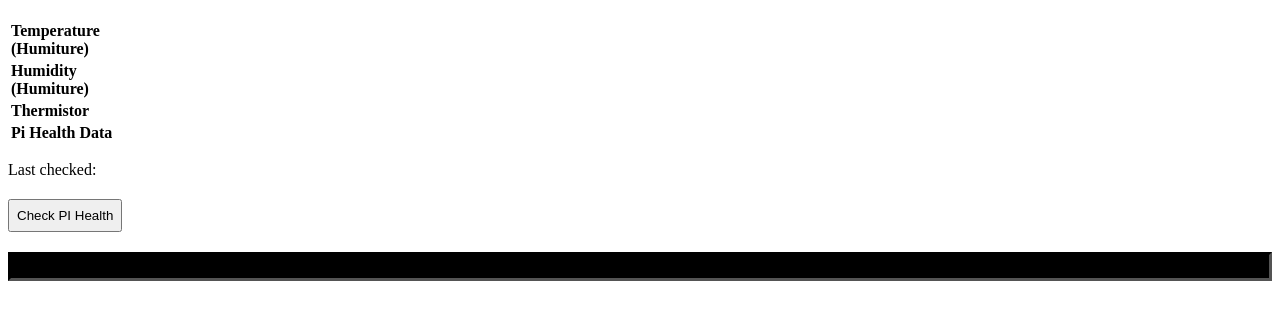
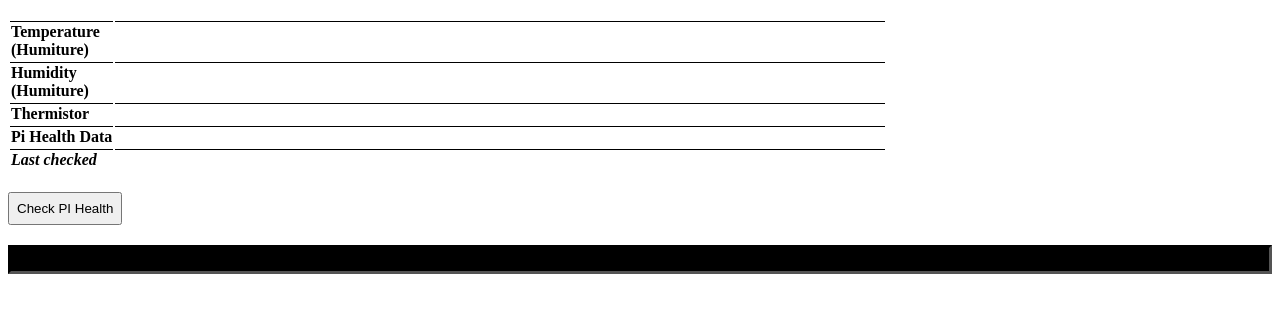
Before and after one commit to TareqNewazShahriar/raspberry-pi-projects, a website: page home-iot/public/index.html in a window 1280 px wide. Shown: the part 104-424 px from the top of the page. Drawn offline with nearby package versions, Linux system fonts and the light colour scheme; no server answers.

Commit message:
error data

```diff
--- a/home-iot/public/index.html
+++ b/home-iot/public/index.html
@@ -4,6 +4,9 @@
    <title>Home IoT</title>
    <meta name="viewport" content="width=device-width, initial-scale=1.0">
    <style>
+      th, td {
+         border-top: 1px solid black;
+      }
       th {
          text-align: left;
          vertical-align: top;
@@ -30,14 +33,16 @@
          <tr>
             <th>Pi Health Data</th>
             <td>
-               <div style="overflow: auto;">
+               <div style="overflow: auto; width: 60vw;">
                   <pre id="pi-health-data"></pre>
                </div>
             </td>
          </tr>
+         <tr>
+            <th><i>Last checked</i></th>
+            <td><i id="last-checked"></i></td>
+         </tr>
       </table>
-
-      <p>Last checked: <span id="last-checked"></span></p>
 
       <div style="display: none; margin-top:20px;">
          <label><input type="checkbox" id="light" style="height: 20px; width: 20px;"> LED</label>
@@ -82,7 +87,7 @@
             document.getElementById("last-checked").innerHTML = data.time;
          }
          else {
-            notify(`Error occurred from Humiture event. [Error: ${JSON.stringify(data.error)}]`);
+            notify(`Error occurred on periodic-data hook. [Error: ${JSON.stringify(data.error)}]`);
          }
    	});
 
```
Also changed, not shown: home-iot/app.js (+10 -3 lines).
